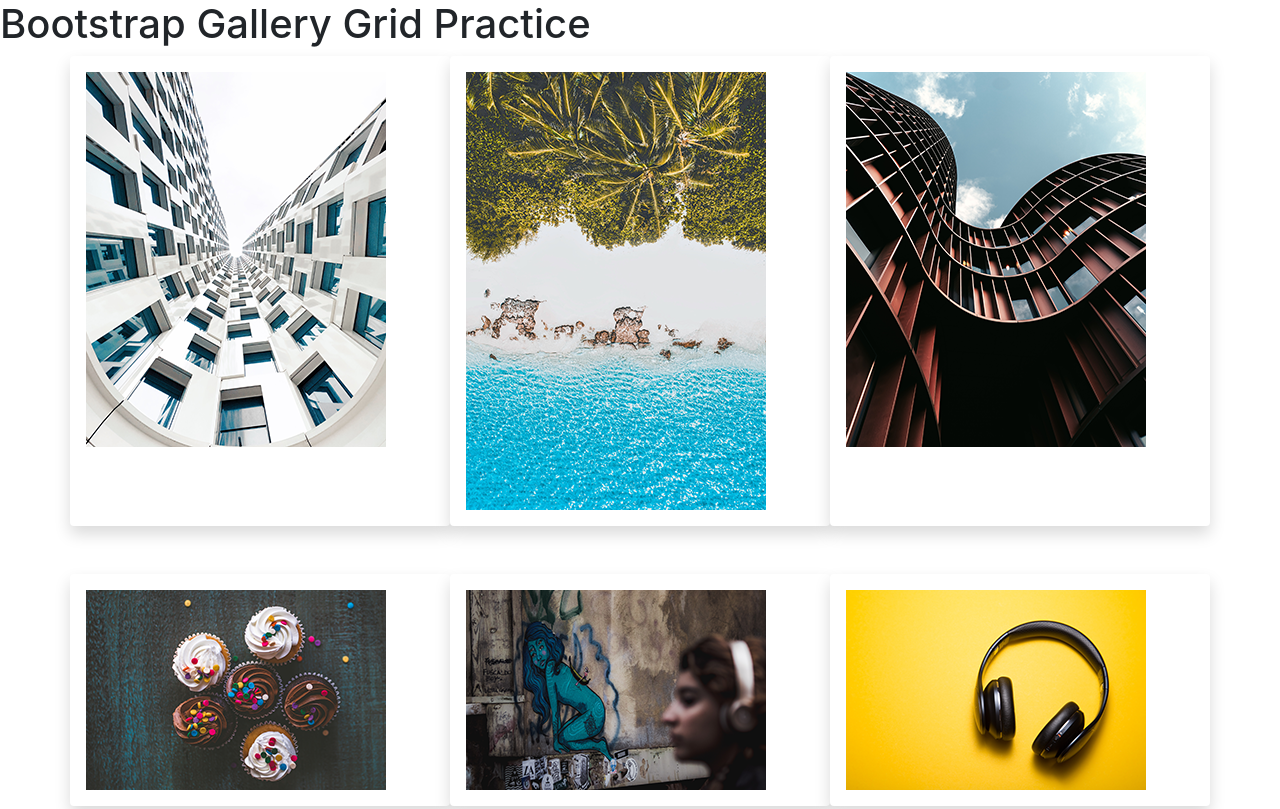
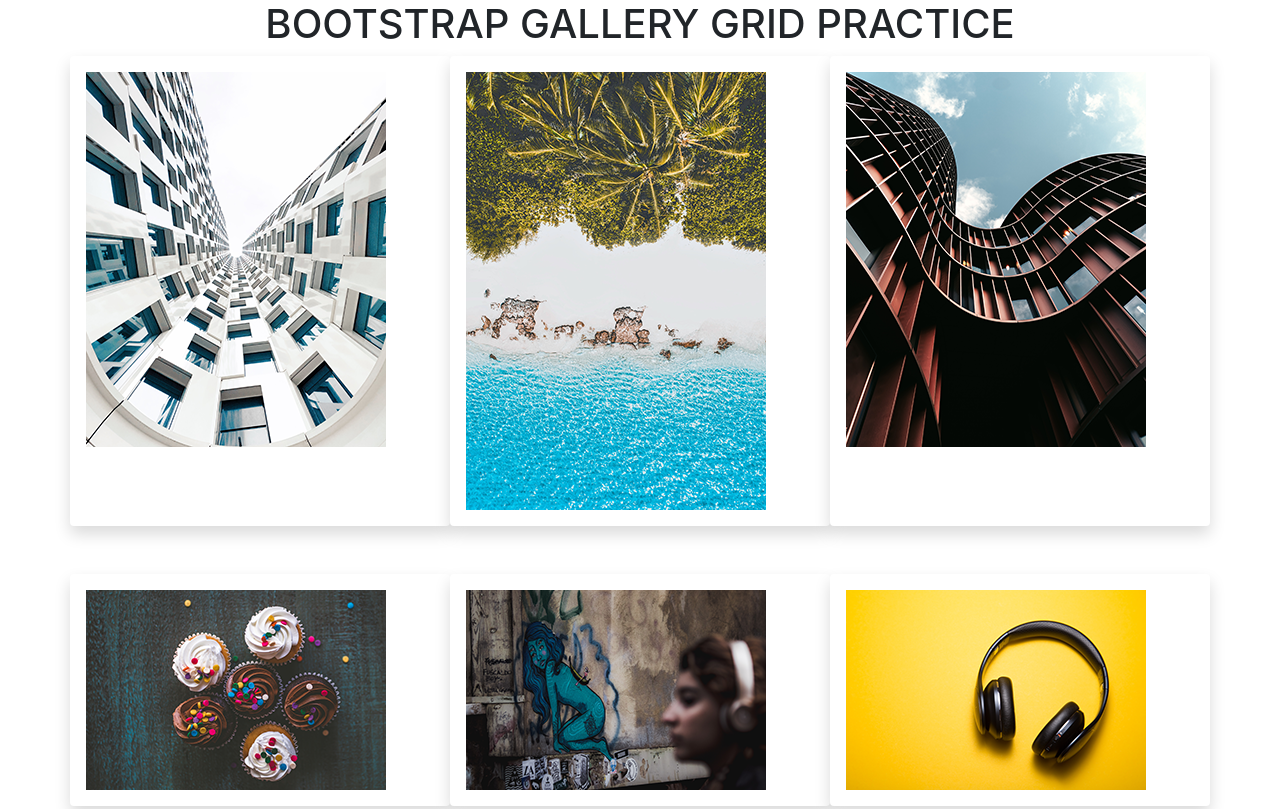
Before and after one commit to allieroll22/m2-hw2-roll-allie, a plain HTML site: page index.html in a window 1280 px wide. Shown: the top 809 px of the page. Drawn offline with nearby package versions, Linux system fonts and the light colour scheme.

Commit message:
Center and Cap. H1 with text utilities

```diff
--- a/index.html
+++ b/index.html
@@ -12,7 +12,7 @@
   </head>
   <body>
     <main>
-      <h1> Bootstrap Gallery Grid Practice </h1>
+      <h1 class= "text-center text-uppercase"> Bootstrap Gallery Grid Practice </h1>
 
       <div class="container">
         <div class="row">
```
